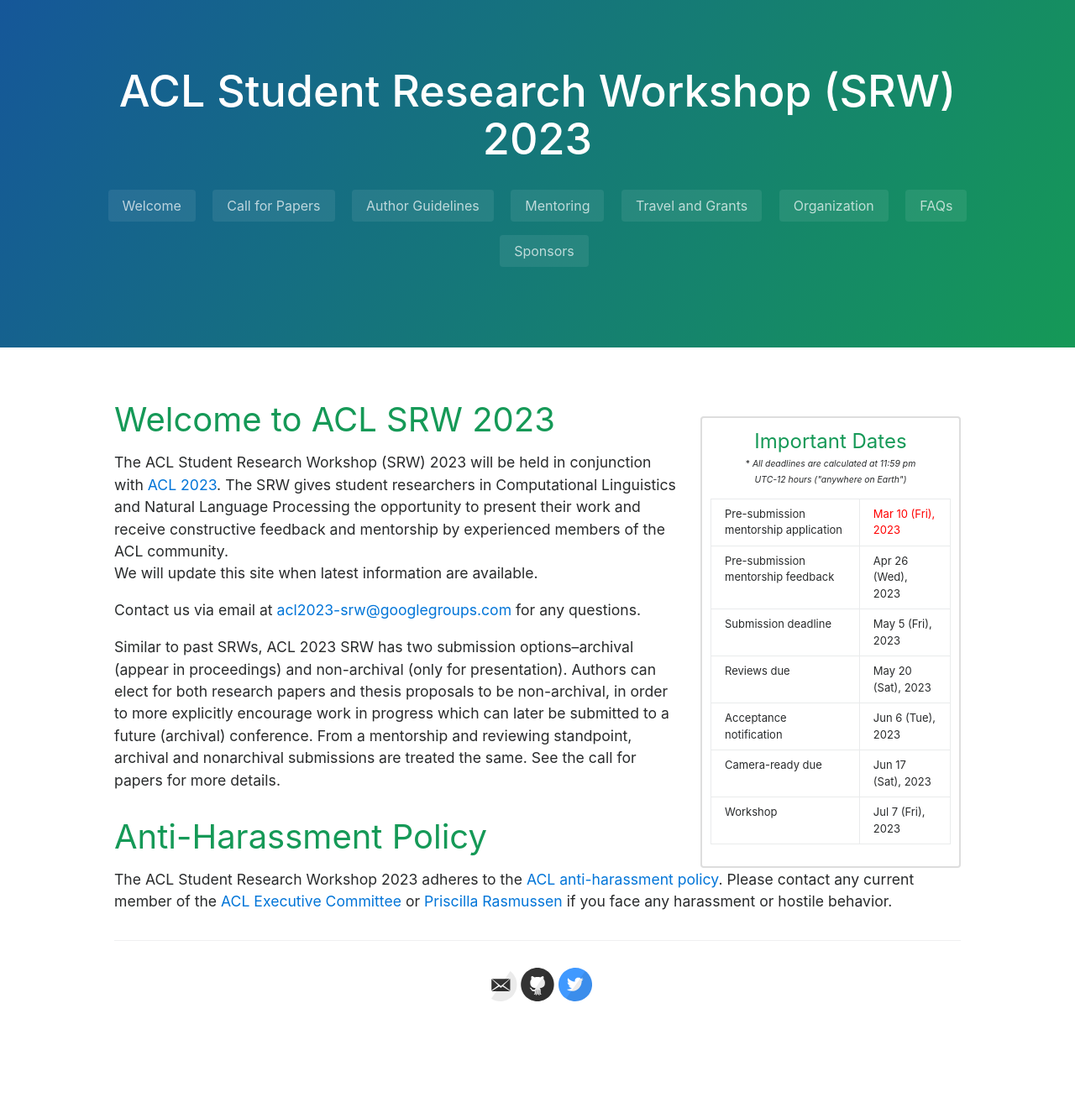
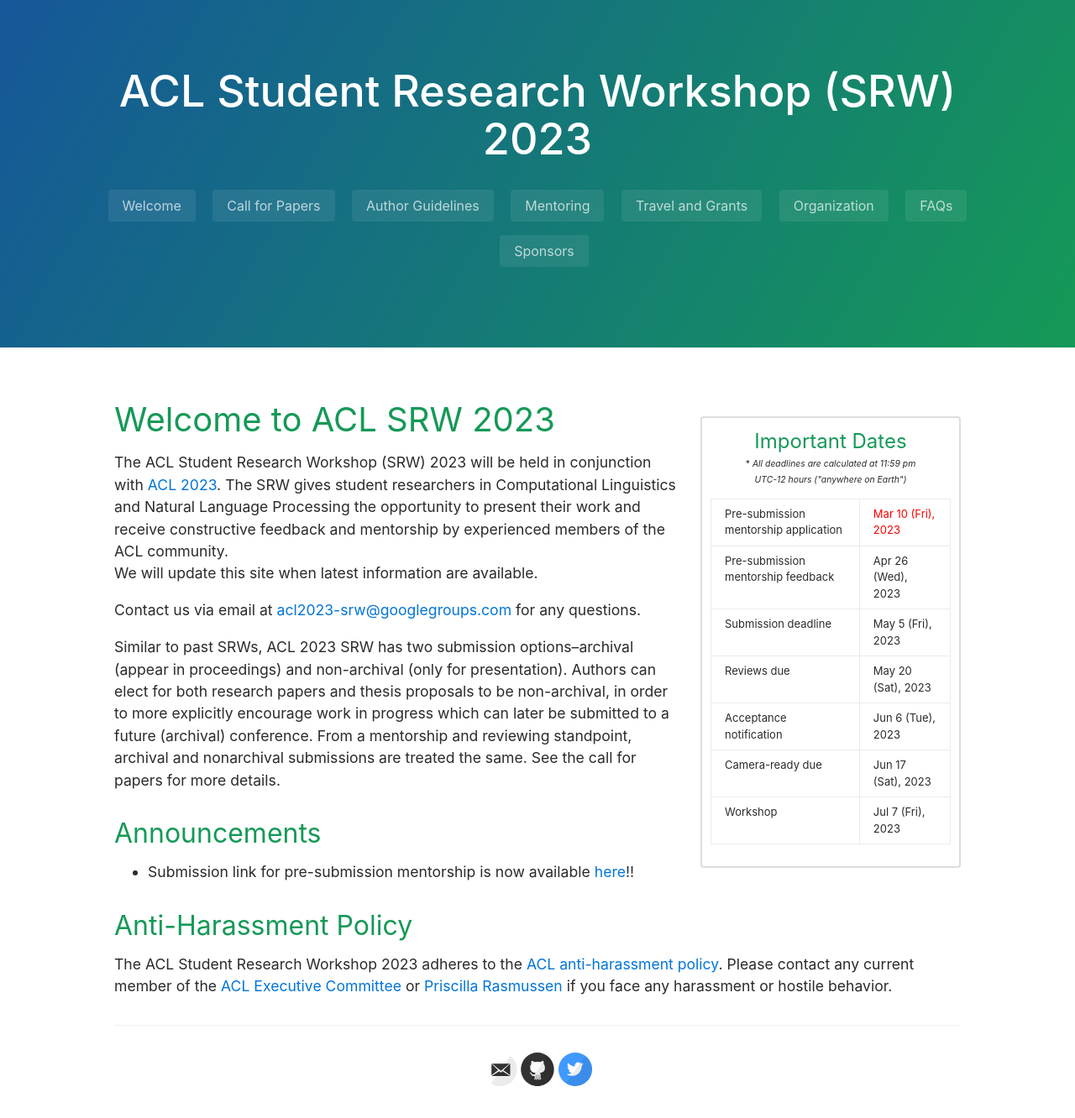
Before and after one commit to acl2025-srw/acl2025-srw.github.io, a Jekyll site: the page built from index.md, in a window 1280 px wide. Shown: the whole page at 84% size. Built offline with Jekyll 4.4.1, drawn with Linux system fonts in a browser that asks for light colours; before the commit the page ends 1231 px from its top, so only the background shows below that.

Commit message:
Updated submission link

```diff
--- a/index.md
+++ b/index.md
@@ -24,9 +24,11 @@
 From a mentorship and reviewing standpoint, archival and nonarchival submissions are treated the same.
 See the call for papers for more details.
 
-# Anti-Harassment Policy
+## Announcements
+- Submission link for pre-submission mentorship is now available [here](https://acl2023-srw.github.io/mentoring)!!
+
+## Anti-Harassment Policy
 The ACL Student Research Workshop 2023 adheres to the [ACL anti-harassment policy](https://www.aclweb.org/adminwiki/index.php?title=Anti-Harassment_Policy). Please contact any current member of the [ACL Executive Committee](https://www.aclweb.org/portal/about) or [Priscilla Rasmussen](mailto:acl@aclweb.org) if you face any harassment or hostile behavior.
-
 
 <!-- # Sponsored By        -->
 <!-- ![Computing Research Association’s Computing Community Consortium (CCC)](images/ccc_hz copy.jpg)
```
Also changed, not shown: mentoring.md (+2 -1 lines).
